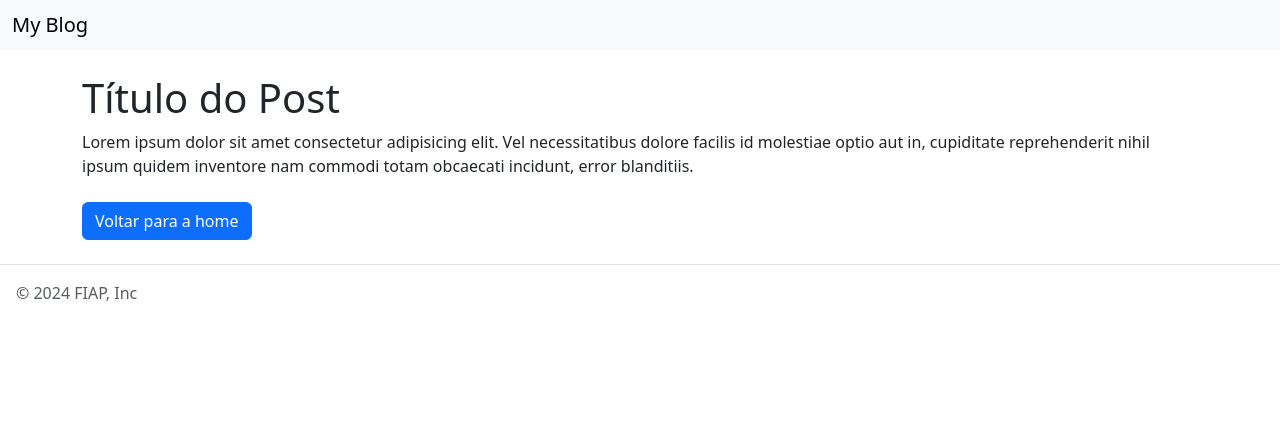
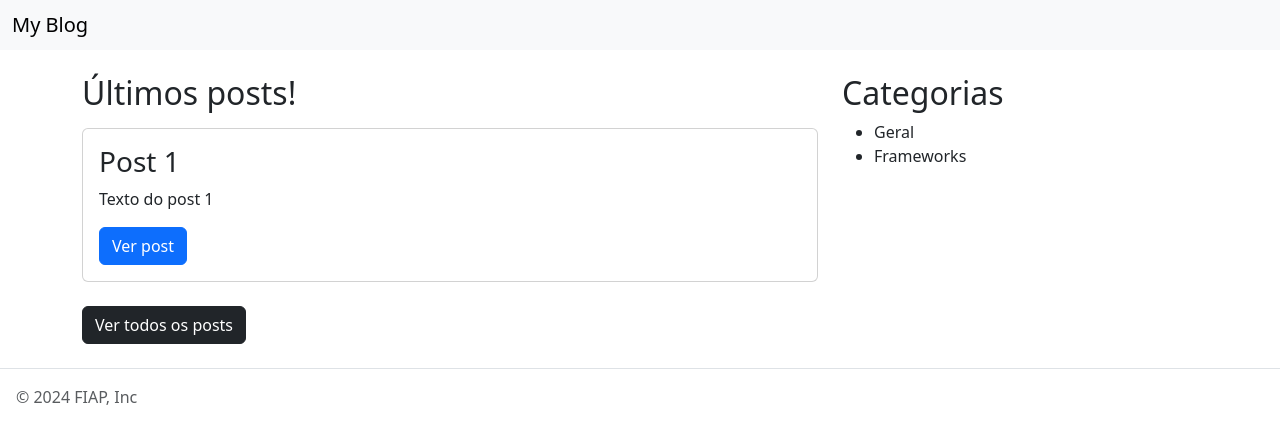
Before and after one commit to juliocmoliveira/Frontend-Engineering-Blog, a React (Vite) app: page / in a window 1280 px wide. Shown: the top 442 px of the page. Built offline with nearby package versions, Linux system fonts and the light colour scheme.

Commit message:
feat: Configure react router dom

```diff
--- a/package.json
+++ b/package.json
@@ -12,7 +12,8 @@
   "dependencies": {
     "bootstrap": "^5.3.3",
     "react": "^18.2.0",
-    "react-dom": "^18.2.0"
+    "react-dom": "^18.2.0",
+    "react-router-dom": "^6.23.1"
   },
   "devDependencies": {
     "@types/react": "^18.2.66",
--- a/src/App.jsx
+++ /dev/null
@@ -1,7 +0,0 @@
-import Post from "./components/pages/Post";
-
-function App() {
-  return <Post/>
-}
-
-export default App;
--- a/src/main.jsx
+++ b/src/main.jsx
@@ -1,11 +1,29 @@
 import React from 'react'
 import ReactDOM from 'react-dom/client'
-import App from './App.jsx'
+import {
+  createBrowserRouter,
+  RouterProvider,
+} from "react-router-dom";
 
 import 'bootstrap/dist/css/bootstrap.min.css';
+import Home from './components/pages/Home';
+import Post from './components/pages/Post';
+
+const router = createBrowserRouter([
+  {
+    path: "/",
+    element: <Home/>,
+    errorElement: <Home />
+  },
+  {
+    path: "post/:slug",
+    element: <Post/>,
+    errorElement: <Home />
+  },
+]);
 
 ReactDOM.createRoot(document.getElementById('root')).render(
   <React.StrictMode>
-    <App />
+    <RouterProvider router={router} />
   </React.StrictMode>,
 )
```
Also changed, not shown: 1 other file (tests, documents, lock files or other folders).
